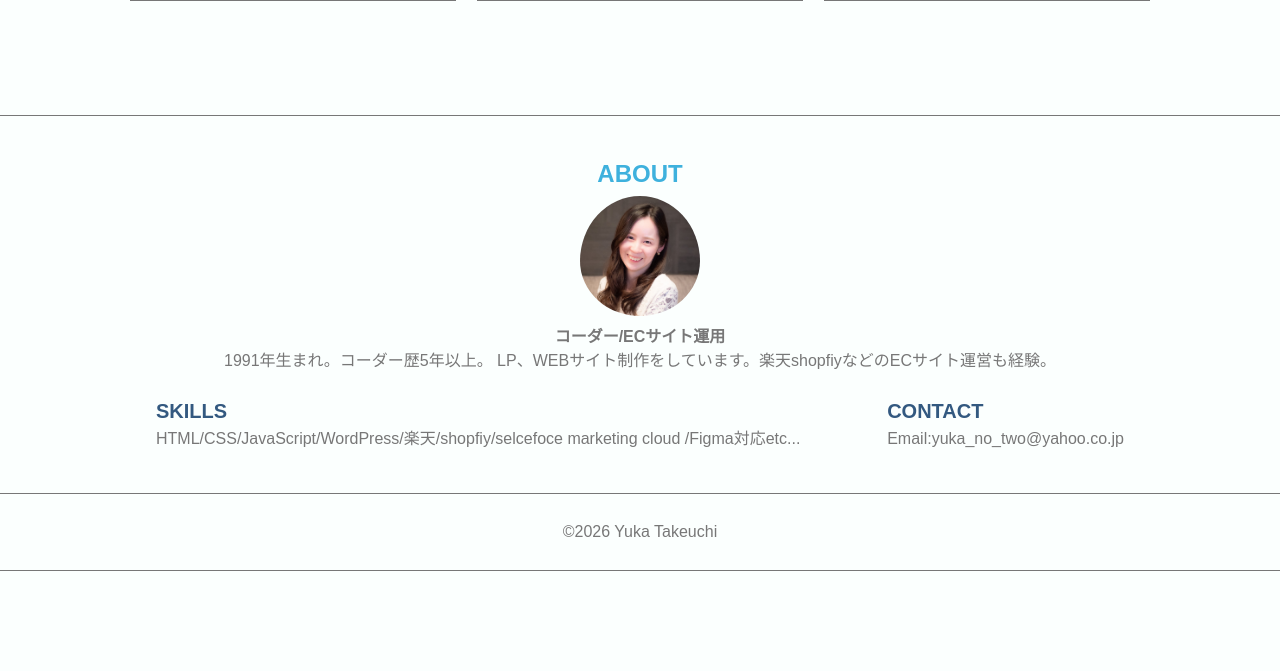
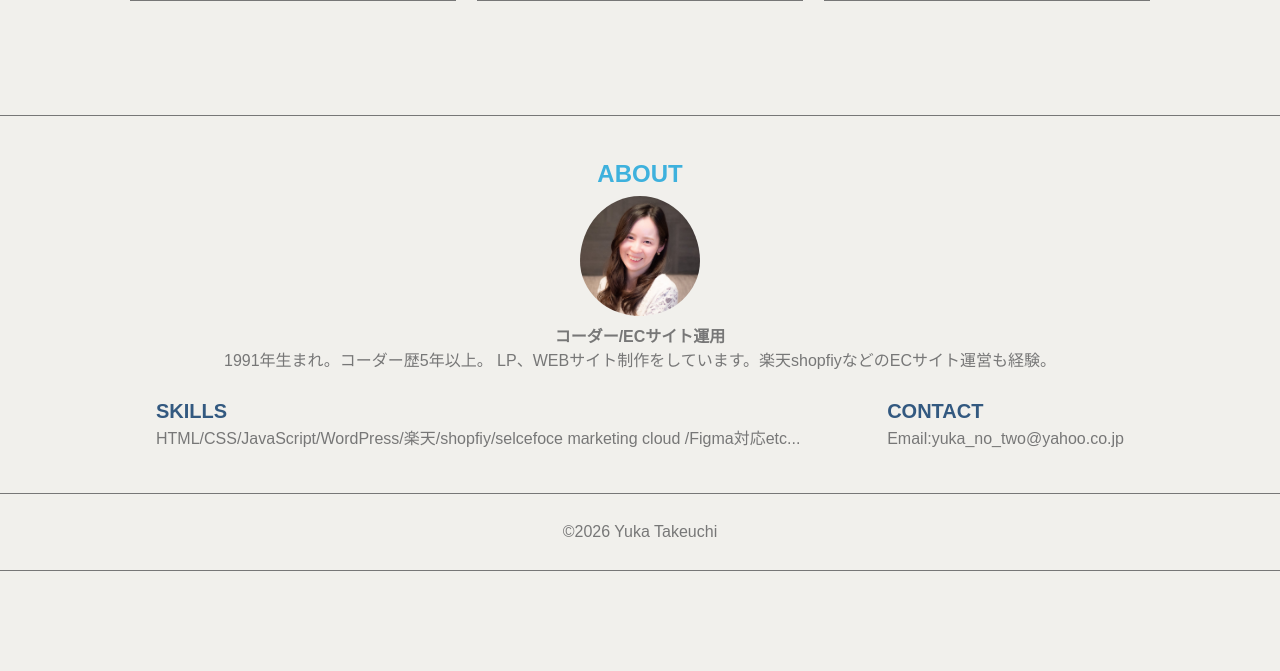
Before and after one commit to yuka0258/file, a PHP site: page / in a window 1280 px wide. Shown: the part 621-1292 px from the top of the page. Run offline with PHP 8.4, Linux system fonts and the light colour scheme.

Commit message:
Update style.css

```diff
--- a/style.css
+++ b/style.css
@@ -177,7 +177,7 @@ body {
     font-family: "Noto Sans JP", "Meiryo", sans-serif;
     font-size: 1.6em;
     color: #777;
-    background-color: #fbfffe;
+    background-color: #f1f0ec;
 }
 
 @media only screen and (max-width: 600px) {
```
